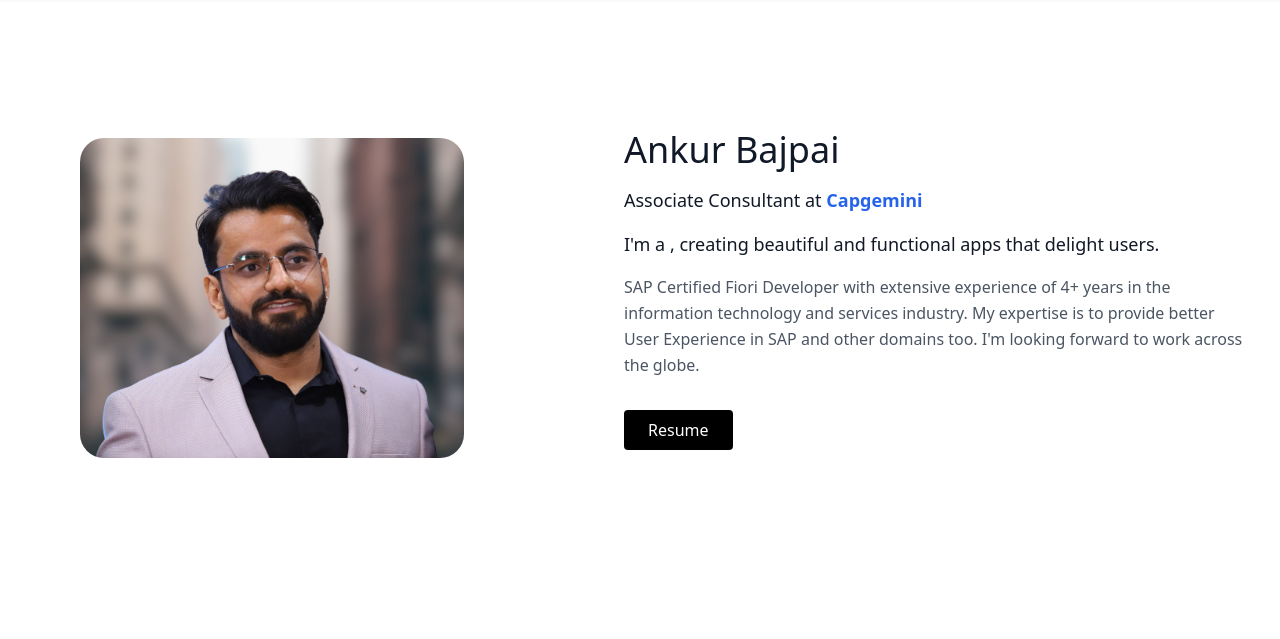
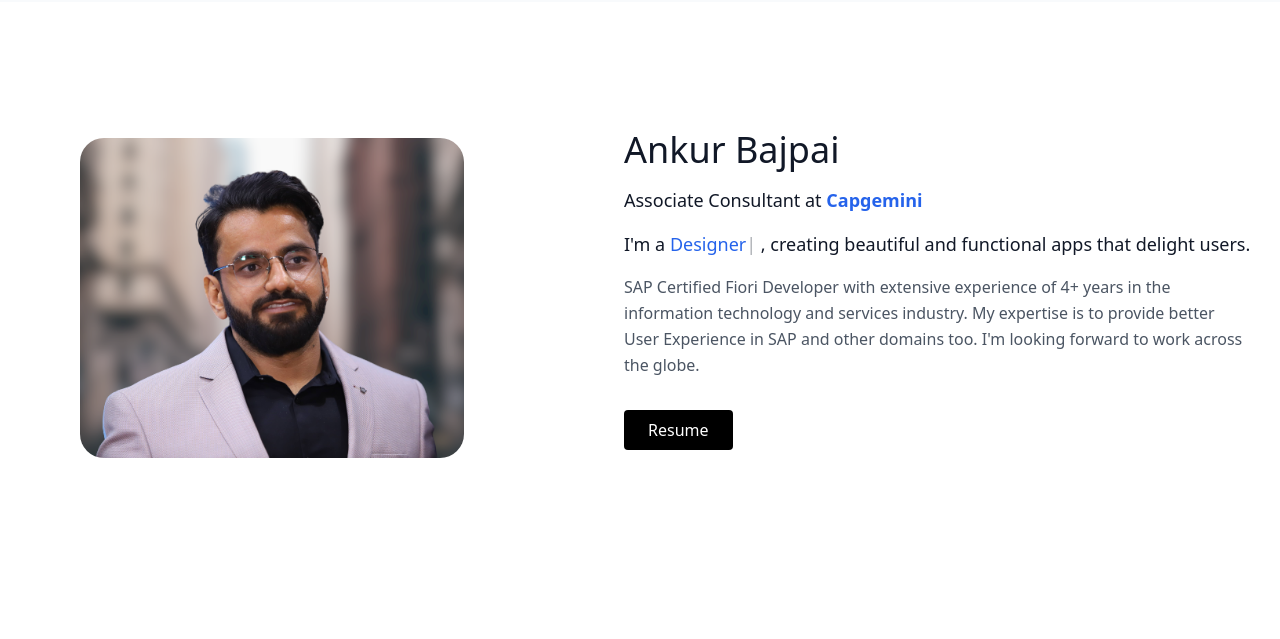
Before and after one commit to Ankurbajpai/Portfolio_Ankur, a website built with Vite: page index.html in a window 1280 px wide. Shown: the part 86-725 px from the top of the page. Built offline with nearby package versions, Linux system fonts and the light colour scheme; a script that the page names is missing.

Commit message:
Fixes: Typed.js

```diff
--- a/index.html
+++ b/index.html
@@ -14,7 +14,7 @@
     <link rel="stylesheet" href="/main.css" />
     <title>Ankur Bajpai | Consultant , Developer & Designer</title>
     <meta name="description" content="Ankur Bajpai | Consultant , Developer & Designer" />
-    <script src="https://s3.amazonaws.com/myadvobuck/static/libs/typed.min.js"></script>
+    <script src="https://cdnjs.cloudflare.com/ajax/libs/typed.js/2.0.0/typed.min.js"></script>
     <!-- Google Tag Manager -->
     <script>
       (function (w, d, s, l, i) {
```
